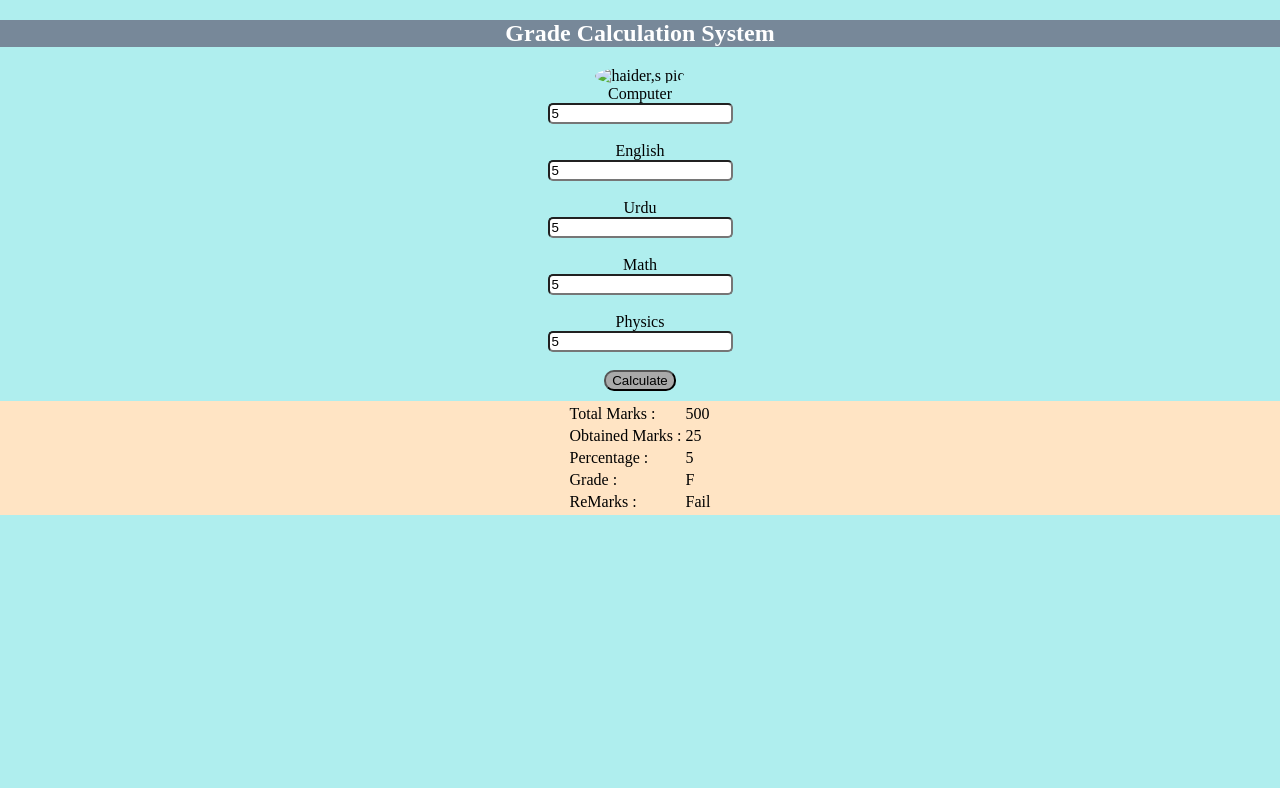
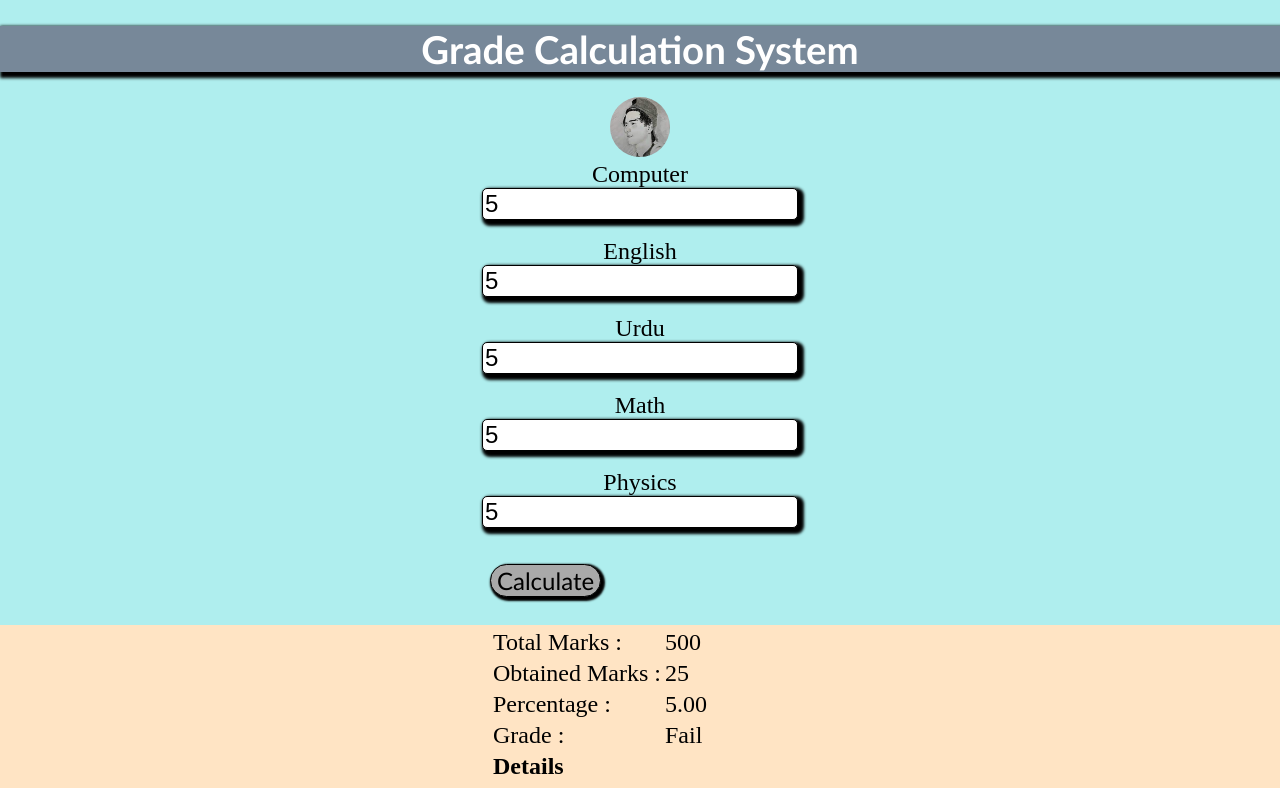
Before and after one commit to Haider-Ali-Awan/grade-calculation-system.github.io, a plain HTML site: page java-script.html in a window 1280 px wide. Both pictures are taken after typing "5", "5", "5", "5", "5" into the empty fields and a click on the button "Calculate". Shown: the top 788 px of the page. Drawn offline with Linux system fonts and the light colour scheme.

Commit message:
fix percentage issue

```diff
--- a/app.js
+++ b/app.js
@@ -279,65 +279,122 @@
 
 function calculate (){
 
-var a = parseInt (document.getElementById("bookone").value);
-var b = parseInt (document.getElementById("booktwo").value);
-var c = parseInt (document.getElementById("bookthree").value);
-var d = parseInt (document.getElementById("bookfour").value);
-var e = parseInt (document.getElementById("bookfive").value);
+var computer = document.getElementById("bookone").value;
+var english = document.getElementById("booktwo").value;
+var urdu = document.getElementById("bookthree").value;
+var math = document.getElementById("bookfour").value;
+var physics = document.getElementById("bookfive").value;
 
 
-
-if (a > 100 || b>100  || c>100  || d>100 || e>100){
-    alert("Please Enter Correct marks");
+if(computer == ""
+    || english == ""
+    || urdu == ""
+    || math == ""
+    || physics == ""
+    ){
+        alert("plese fill all fields")
+    }else if(
+        computer > 100
+        ||
+        english > 100
+        ||
+        urdu > 100
+        ||
+        math > 100
+        ||
+        physics > 100
+        ||
+        computer < 0
+        ||
+        english < 0
+        ||
+        math < 0
+        ||
+        physics < 0
+        ||
+        urdu < 0){
 
 
-}
+        alert("Invalid input : marks can not be greater than 100 and less than 0!")
 
-else{
-    var obtain = a+b+c+d+e;
-    document.getElementById("obtain").innerHTML=obtain
-    var per = obtain/500*100;
-    document.getElementById("per").innerHTML=per
+    }else{
 
-}
-
-if (a >= 35 && b >= 35  && c >= 35  && d >= 35 && e >= 35) {
-    document.getElementById("remarks").innerHTML="pass";
-}
+        var totalMarks = 500;
+        var grade = "";
+        var totalObtainMarks =parseInt(computer) + parseInt(english) + parseInt(urdu) + parseInt(math) + parseInt(physics);
+        var percentage = totalObtainMarks /500*100;
 
 
-else{
-    document.getElementById("remarks").innerHTML="Fail";
-}
+        if(percentage >= 80){
+            grade = "A+";
+        }
+
+        else if(percentage >= 70){
+            grade = "A"
+        }
+        else if(percentage >= 60){
+            grade = "B"
+        }
+        else if(percentage >= 50){
+            grade = "C"
+        }
+        else if(percentage >= 40){
+            grade = "D"
+        }
+        else if(percentage >= 35){
+            grade = "D"
+        }
+        else{
+            grade = "Fail";
+        }
 
 
+        // setting values in html elements
+
+        document.getElementById("grade").innerHTML = grade;
+        document.getElementById("obtain").innerHTML = totalObtainMarks;
+        document.getElementById("per").innerHTML=percentage.toFixed(2);
 
 
+        if(computer >= 35){
+            document.getElementById("computer").innerHTML = "pass"
 
-if (per >= 80) {
-    document.getElementById("grade").textContent="A+";
-}
+        }else{
+            document.getElementById("computer").innerHTML = "fail"
 
+        }
 
-else if (per >= 70) {
-    document.getElementById("grade").textContent="A";
-}
+        if(english >= 35){
+            document.getElementById("english").innerHTML = "pass"
 
+        }else{
+            document.getElementById("english").innerHTML = "fail"
 
+        }
 
+        if(urdu >= 35){
+            document.getElementById("urdu").innerHTML = "pass"
 
-else if (per >= 60) {
-    document.getElementById("grade").textContent="B";
-}
+        }else{
+            document.getElementById("urdu").innerHTML = "fail"
 
+        }
 
+        if(math >= 35){
+            document.getElementById("math").innerHTML = "pass"
 
+        }else{
+            document.getElementById("math").innerHTML = "fail"
 
+        }
 
+        if(physics >= 35){
+            document.getElementById("physics").innerHTML = "pass"
 
-else if (per >= 50) {
-    document.getElementById("grade").textContent="C";
-}
+        }else{
+            document.getElementById("physics").innerHTML = "fail"
+
+        }
 
 
 
@@ -345,38 +402,6 @@ else if (per >= 50) {
 
 
 
-
-else if (per >= 40) {
-    document.getElementById("grade").textContent="D";
-}
-
-
-
-
-
-
-
-
-
-
-else if (per >= 35) {
-    document.getElementById("grade").textContent="E";
-}
-
-
-
-else{
-    document.getElementById("grade").textContent="F";
-}
-
-
-
-
-
-
-
-
-return false;
-
+    }
 
 }
--- a/java-script.html
+++ b/java-script.html
@@ -12,7 +12,7 @@
 <center>
 
     <div class="top-heading">
-       <h2> Grade Calculation System</h2>
+       <h1> Grade Calculation System</h1>
     </div>
 
 
@@ -23,10 +23,8 @@
 
 
 
-
-
 <div>
-    <img src="./youtube project/assets/Profile.jpg" alt="haider,s pic">
+    <img src="./Profile.jpg" alt="haider,s pic">
 </div>
 
 
@@ -36,7 +34,7 @@
         <form>
             <div class="book1">
                 <label class="subjects">Computer</label>
-                <input style="border-radius: 5px;" id = "bookone" placeholder="Marks" type="number" name="" id="">
+                <input style="border-radius: 5px;" id = "bookone" placeholder="Marks" type="number" name="" id="" >
             </div>
             <br>
 
@@ -67,12 +65,14 @@
             <br>
         </form>
     </div>
-
-
-        <button onclick="return calculate()">Calculate</button>
-
+<br>
+<div class="button-div">
+<button  onclick="calculate()">Calculate</button>
+</div>
+<br>
 
         <div class="table-div">
+         <div class="grade-div">
         <table>
             <tr>
                 <td>Total Marks :</td>
@@ -108,8 +108,33 @@
 
 
             <tr>
-                <td>ReMarks :</td>
-                <td id="remarks"></td>
+                <td><strong>Details<strong></td>
+
+            </tr>
+
+            <tr>
+                <td>Computer</td>
+                <td id="computer"></td>
+            </tr>
+
+            <tr>
+                <td>English</td>
+                <td id="english"></td>
+            </tr>
+
+            <tr>
+                <td>Urdu</td>
+                <td id="urdu"></td>
+            </tr>
+
+            <tr>
+                <td>Math</td>
+                <td id="math"></td>
+            </tr>
+
+            <tr>
+                <td>Physics</td>
+                <td id="physics"></td>
             </tr>
 
 
@@ -119,9 +144,14 @@
 
         </table>
     </div>
+    </div>
 
-
-
+<marquee>
+    <div class="bottom-marquee">
+    <h1>Thank You For Using Our Services Website texts are texts that are created especially for use on the Internet. Text is the most important
+    </h1>
+</marquee>
+</div>
     </center>
 <script src="app.js"></script>
 
--- a/marksheet.css
+++ b/marksheet.css
@@ -28,6 +28,14 @@ body{
 
     background-color: lightslategray;
     color: white;
+    font-size: larger;
+    font-family:'Trebuchet MS', 'Lucida Sans Unicode', 'Lucida Grande', 'Lucida Sans', Arial, sans-serif;
+
+    box-shadow: 3px 3px 3px 3px black;
+
+
+
+
 }
 
 
@@ -36,8 +44,8 @@ body{
 
 img{
 
-    width: 30px;
-    height: 30px;
+    width: 60px;
+    height: 60px;
     border-radius: 50%;
 
 }
@@ -55,13 +63,47 @@ img{
 
 
 
+.subjects{
+
+    display:block;
+    font-size: x-large;
 
 
 
 
-.subjects{
+}
 
-    display:block;
+
+
+
+
+
+
+
+input{
+
+    font-size:x-large;
+    display: inline-block;
+    border: 1px solid;
+    box-shadow: 3px 3px 3px 3px black;
+
+}
+
+
+
+
+
+
+
+
+
+
+.table-div{
+
+    border: 1px solid bisque;
+    background-color:bisque;
+    margin-top: 10px;
+    font-size: x-large;
 
 }
 
@@ -77,12 +119,33 @@ img{
 
 
 
+button{
 
-.table-div{
+    background-color: darkgray;
+    border-radius: 20px;
+    font-size: x-large;
+    font-family:'Gill Sans', 'Gill Sans MT', Calibri, 'Trebuchet MS', sans-serif;
+    border: 1px solid;
+    box-shadow: 2px 2px 2px 2px black;
 
-    border: 1px solid bisque;
-    background-color:bisque;
-    margin-top: 10px;
+
+}
+
+button:hover{
+
+    background-color: grey;
+}
+
+
+
+
+
+
+.grade-div{
+
+    width: 300px;
+
+    text-align: left;
 
 }
 
@@ -90,18 +153,23 @@ img{
 
 
 
+.button-div{
 
 
+    width: 300px;
+    text-align: left;
+}
 
+.bottom-marquee{
 
-button{
+    background-color: black;
+    opacity: 0.5;
 
-    background-color: darkgray;
-    border-radius: 10px;
 
 }
 
-button:hover{
 
-    background-color: grey;
+h1{
+
+    color: white;
 }
```
